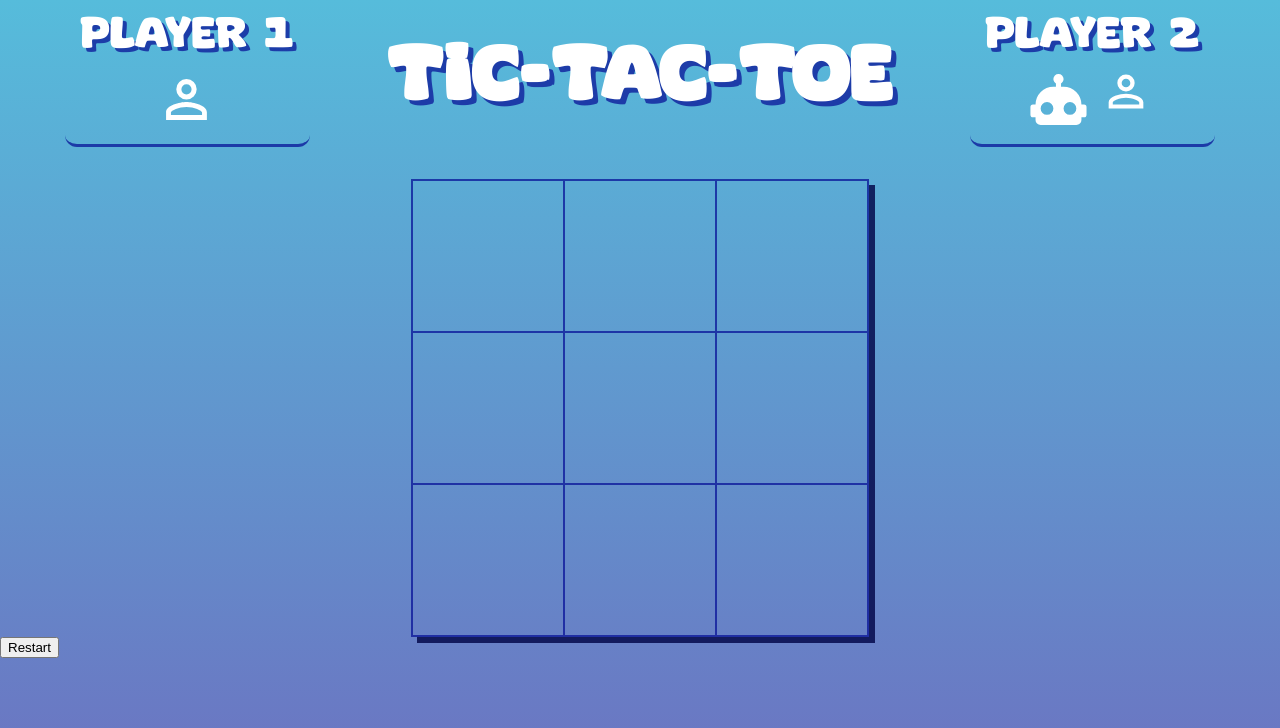
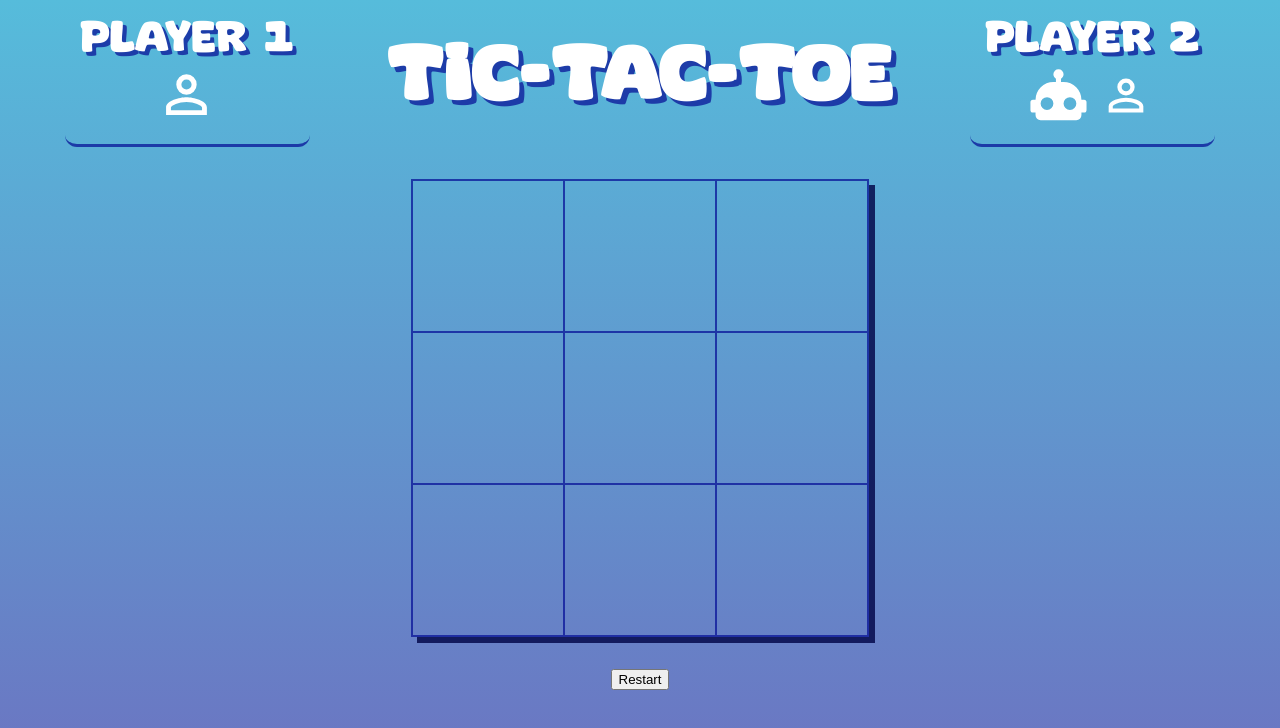
Before and after one commit to AsidyxTheHacker/tic-tac-toe, a plain HTML site: page index.html in a window 1280 px wide. Drawn offline with Linux system fonts and the light colour scheme.

Commit message:
changes to footer

```diff
--- a/style.css
+++ b/style.css
@@ -88,8 +88,21 @@ main {
 }
 
 .active, .player-active {
-    padding-top: .5em;
     transform: scale(1.2);
+}
+
+footer {
+    display: flex;
+    align-items: center;
+    justify-content: center;
+    flex-direction: column;
+    margin-top: 2em;
+}
+
+.winner-text {
+    color: white;
+    font-family: super-comic, Arial, Helvetica, sans-serif;
+    font-size: 2em;
 }
 
 @media(max-width: 600px) {
```
